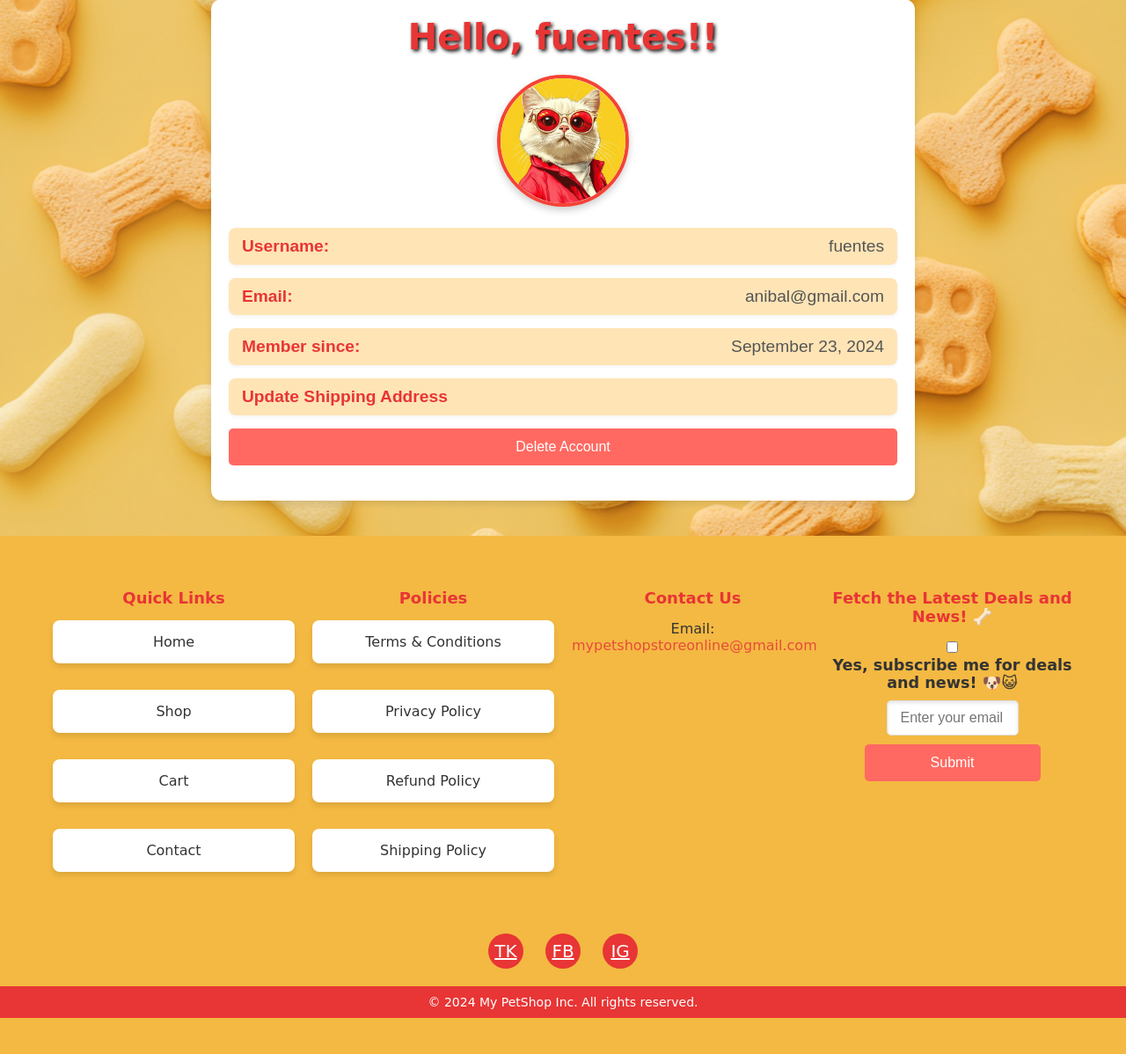
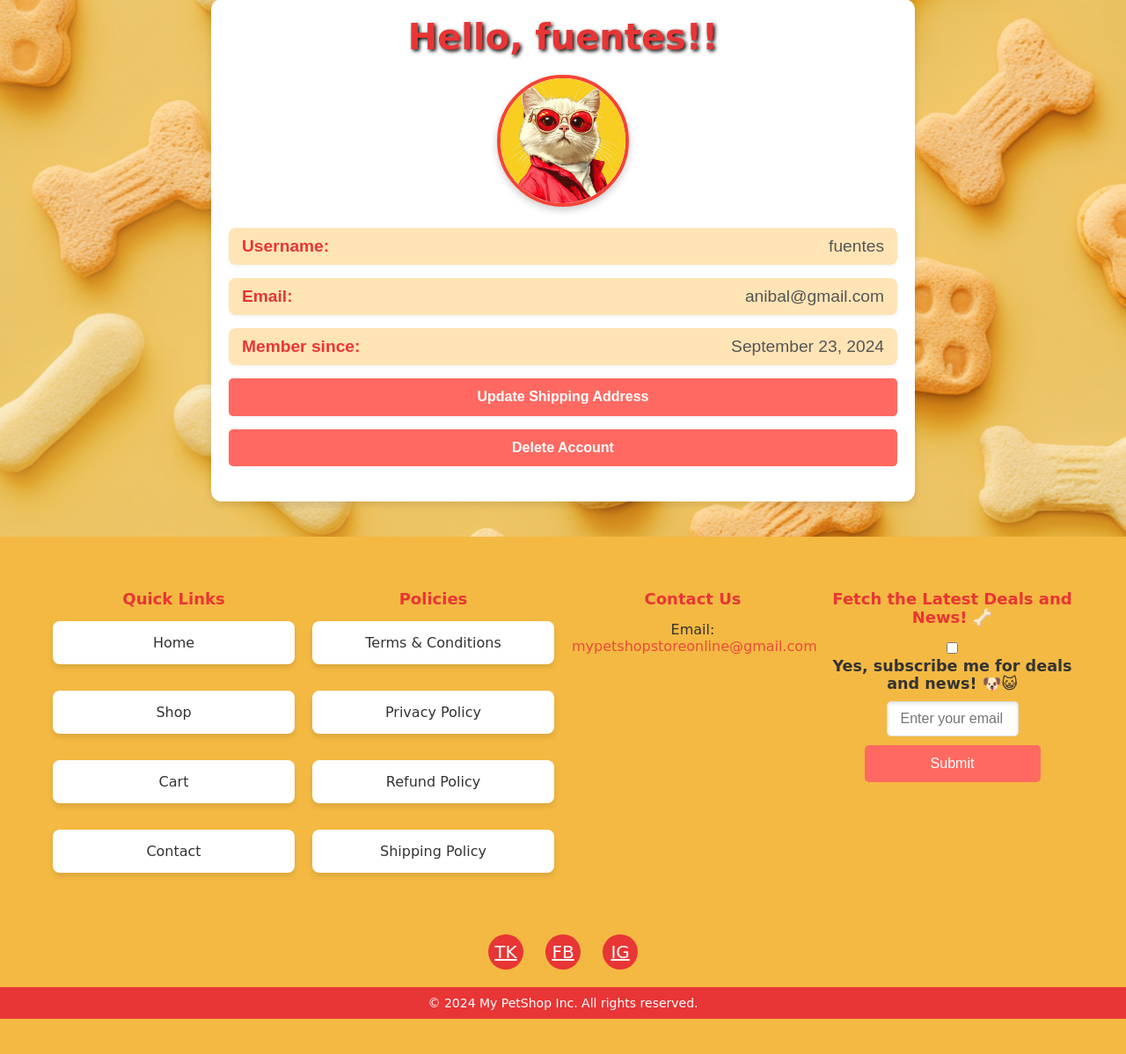
Before and after one commit to anibalfuentesrod/My-PetShop, a Django app: page /profile/ in a window 1280 px wide. Shown: the part 131-1329 px from the top of the page at 88% size. Before the commit the page ends 1288 px from the top, so only its background shows below. Run offline with Django 5.2, Linux system fonts and the light colour scheme; a user stored in the database is signed in; data comes from the database, SQL or seed files in the repository; some libraries are stand-ins or nearby versions; some web fonts are replaced.

Commit message:
Update styles.css

```diff
--- a/myapp/static/css/styles.css
+++ b/myapp/static/css/styles.css
@@ -1630,31 +1630,35 @@ textarea {
     cursor: pointer;
     font-size: 1rem;
     transition: background-color 0.3s;
+    font-weight: bold;
 }
 
 .btn-delete-account:hover {
     background-color: #e55353;
 }
 .shipping-button-container {
-    background: #ffe4b5;
-    padding: 10px 15px;
-    border-radius: 8px;
+    background: #ff6961;
+    padding: 2.5px;
+    border-radius: 5px;
     margin-bottom: 15px;
     display: flex;
-    justify-content: space-between;
+    justify-content: center;
     box-shadow: 0 2px 4px rgba(0, 0, 0, 0.05);
-    font-size: 1.2em;
+    font-size: 1rem;
 }
 .btn-update-shipping {
-    color: #e83535;
-    font-weight: bold;
-    border: none;
-    border-radius: 1px;
+    color: white;
+    border-radius: 3px;
     cursor: pointer;
     transition: background-color 0.3s ease;
     text-decoration: none;
+    background-color: #ff6961;
+    width: 100%;
+    text-align: center;
+    padding: 10px;
+    font-weight: bold;
 }
 
 .btn-update-shipping:hover {
-    color: #e55353;
-}
+    background-color: #e55353;
+}
```
